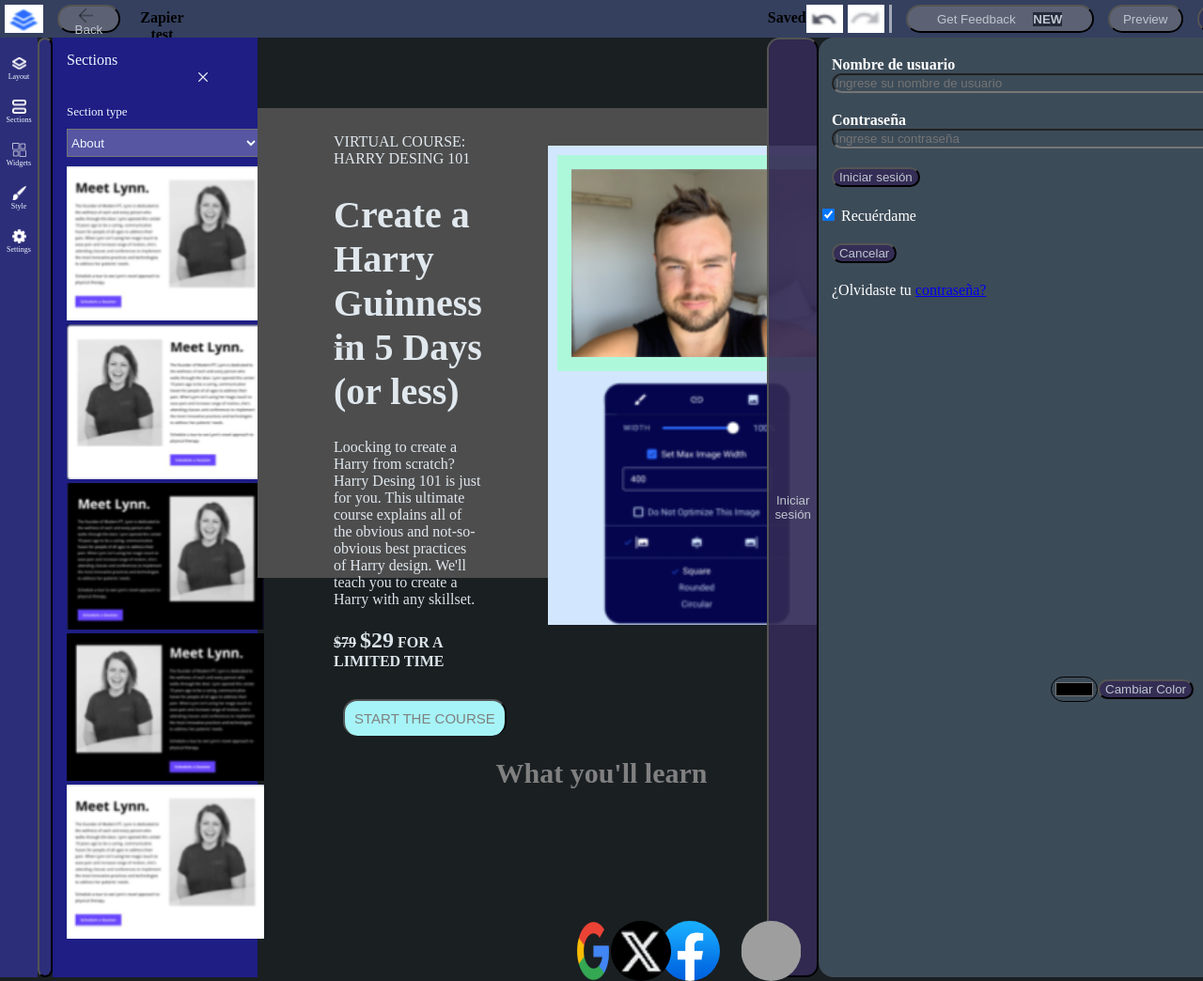
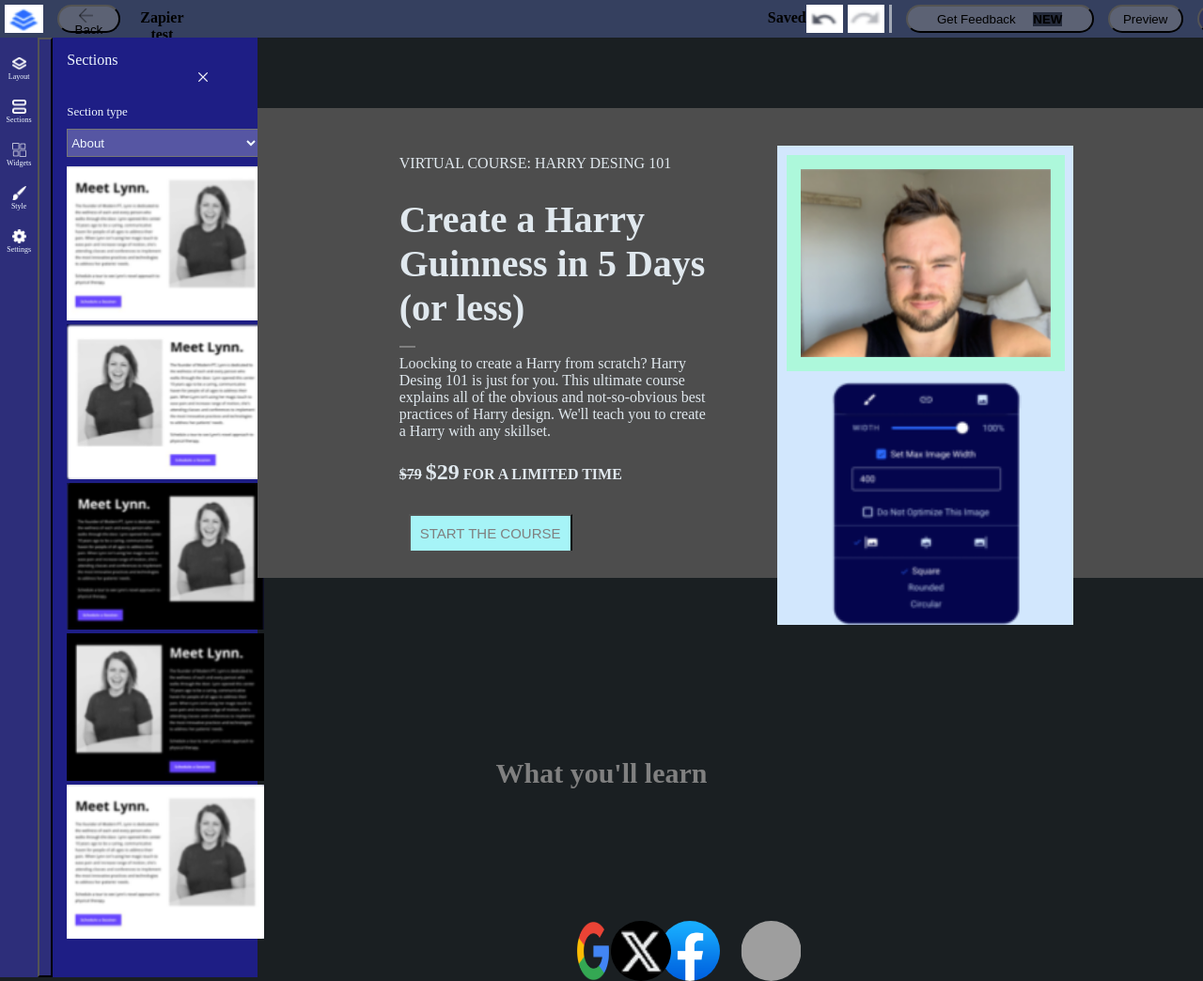
Before and after one commit to BSUninpahu/ProyectoGitGrupo1, a plain HTML site: page TYPESCRIPTPROYECTO1/Pagina1.html in a window 1280 px wide. Shown: the top 1044 px of the page at 94% size. Drawn offline with Linux system fonts and the light colour scheme; grey boxes are pictures that could not be loaded.

Commit message:
Selector de color y login eliminados

```diff
--- a/TYPESCRIPTPROYECTO1/Pagina1.html
+++ b/TYPESCRIPTPROYECTO1/Pagina1.html
@@ -115,50 +115,7 @@
     </div>
 
 
-    <!-- <<<<<<<<<<<<<<<<<<<<<<<<< ELIMINAR LOGIN SECCIÓN 500 >>>>>>>>>>>>>>>>>>>>>>>>>>>>>>> -->
 
-       <!-- Botón para abrir el login -->
-       <button onclick="document.getElementById('id01').style.display='block'">Iniciar sesión</button>
-
-       <!-- Para cerrarlo -->
-       <div id="id01" class="modal">
-       <span onclick="document.getElementById('id01').style.display='none'"
-       class="close" title="Close Modal"></span>
-
-   <!-- Todos los campos a llenar -->
-
-       <div class="container">
-           <div id="username">
-               <label for="uname"><b>Nombre de usuario</b></label>
-               <input type="text" style="width: 490px" placeholder="Ingrese su nombre de usuario" name="uname" required>
-           </div>
-
-           <div id="password">
-               <label for="psw"><b>Contraseña</b></label>
-               <input type="password" style="width: 490px" placeholder="Ingrese su contraseña" name="psw" required>
-           </div>
-
-           <div id="login">
-               <button type="submit">Iniciar sesión</button>
-           </div>
-
-         <label>
-           <input type="checkbox" checked="checked" name="remember"> Recuérdame
-         </label>
-       </div>
-
-       <div class="container">
-           <div id="cancel">
-               <button type="button" onclick="document.getElementById('id01').style.display='none'" class="cancelbtn">Cancelar</button>
-           </div>
-
-           <div id="forgotPassword">
-               <span class="psw">¿Olvidaste tu <a href="#">contraseña?</a></span>
-           </div>
-       </div>
-     </form>
-   </div>
-</div>
 
 <!-- FOOTER SECCIÓN 006-->
 
@@ -193,14 +150,5 @@
 
 </div>
 
-<!-- <<<<<<<<<<<<<<<<<<<<<< ELIMINAR FUNCIONALIDAD COLORPICKER SECCIÓN 500 >>>>>>>>>>>>>>>>>>>>>>>>>>>-->
-<!-- color? -->
 
-<div id="colorPicker">
-   <input type="color" id="colorInput" />
-   <button onclick="cambiarColor()">Cambiar Color</button>
- </div>
-
-
-</body>
 </html>
--- a/TYPESCRIPTPROYECTO1/Styles.css
+++ b/TYPESCRIPTPROYECTO1/Styles.css
@@ -257,59 +257,10 @@ img.btn-whatsapp:hover {
 }
 
 
-/* <<<<<<<<<<<<<<<<<<<<<<<<<<< ELIMMINAR LOGIN SECCIÓN 500 >>>>>>>>>>>>>>>>>>>>>>>>>>>*/
 
-/* estilo del login*/
-
-
-.modal {
-    background-color: rgb(60, 75, 88);
-    color: white;
-    border-radius: 1em;
-}
-
-.container,
-input {
-
-    background-color: rgb(60, 75, 88);
-    color: white;
-    border-radius: 1em;
-
-}
-
-#container,
-button {
-
-    background-color: rgba(52, 43, 85, 0.903);
-    color: rgb(191, 198, 207);
-    border-radius: 1em;
-
-}
-
-#username,
-#password,
-#login,
-#cancel,
-#forgotPassword {
-    margin-top: 20px;
-    margin-bottom: 20px;
-    margin-left: 14px;
-}
-
-/* fin del estilo del login */
 
 
 body {
     transition: background-color 0.5s;
 
 }
-
-/* <<<<<<<<<<<<<<<<<<<<<<<<<<<<<< ELIMINAR FUNCIONALIDAD COLORPICKER  SECCIÓN 500 >>>>>>>>>>>>>>>>>>>>>>>>>>>>>>>>>>>*/
-
-#colorPicker {
-    position: fixed;
-    top: 90%;
-    right: 10px;
-    display: flex;
-    align-items: center;
-}
--- a/TYPESCRIPTPROYECTO1/main.js
+++ b/TYPESCRIPTPROYECTO1/main.js
@@ -30,7 +30,3 @@ document.addEventListener("DOMContentLoaded", function () {
 
     });
   });
-  function cambiarColor() {
-    var color = document.getElementById("colorInput").value;
-    document.body.style.backgroundColor = color;
-  }
```
